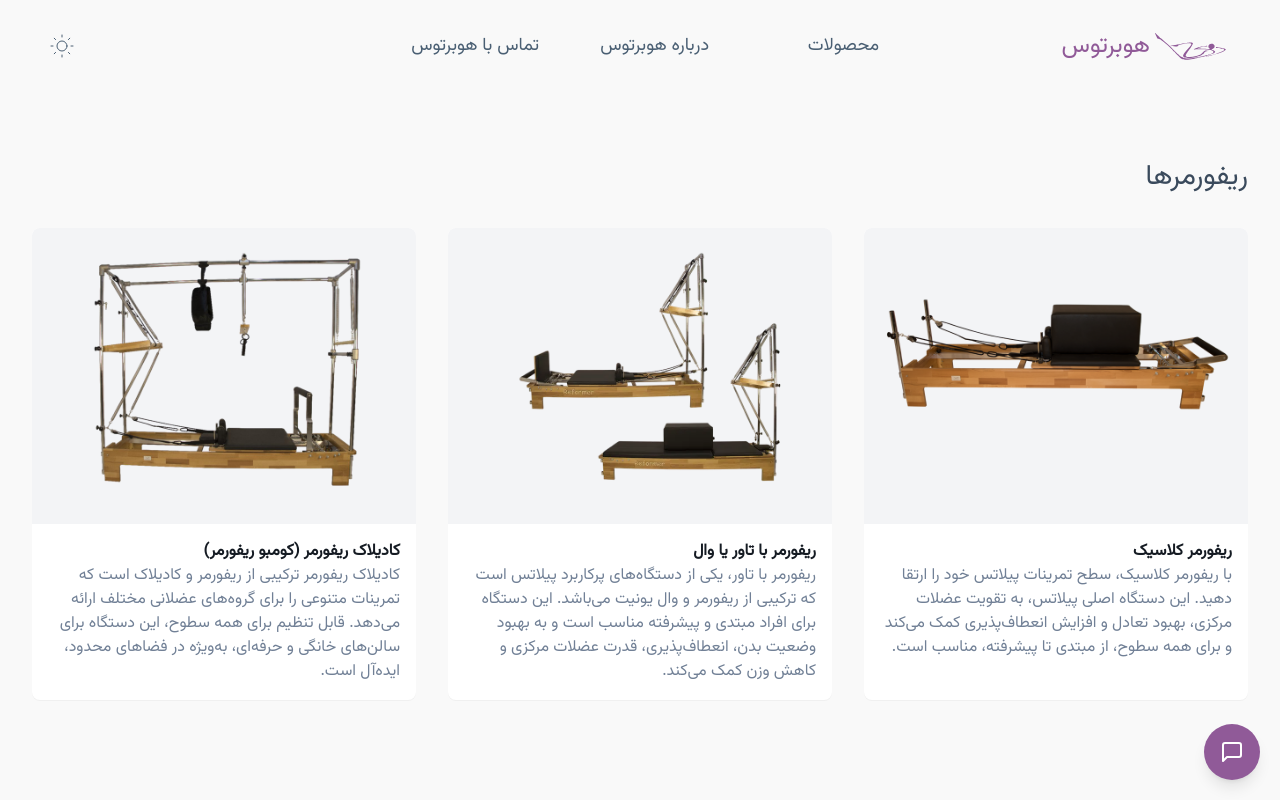
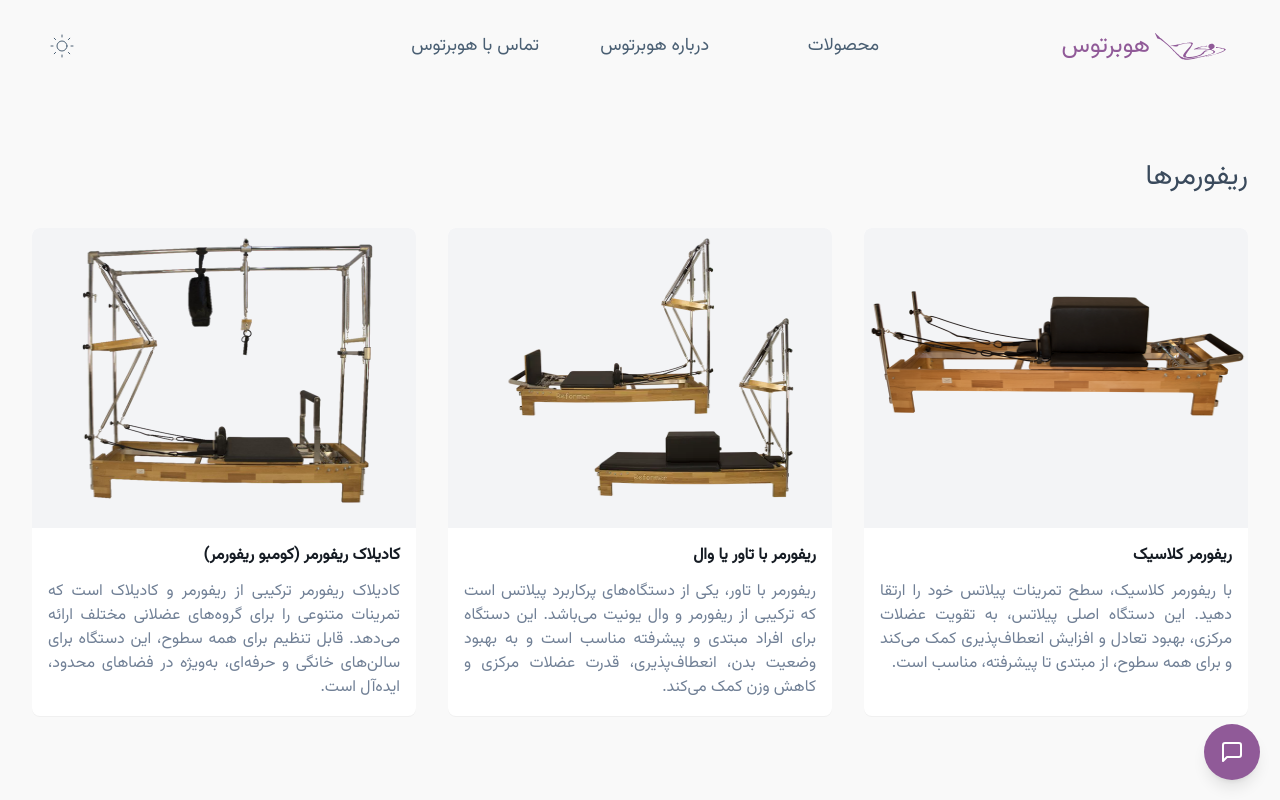
Before and after one commit to elhamest/hubertus-pilates-client, a Next.js app: page /collections/reformers in a window 1280 px wide. Shown: the top 800 px of the page. Built offline with nearby package versions, Linux system fonts and the light colour scheme.

Commit message:
Worked on collections

```diff
--- a/src/components/collections/CollectionGrid.jsx
+++ b/src/components/collections/CollectionGrid.jsx
@@ -11,18 +11,16 @@ export function CollectionGrid({ items }) {
             <div
               className={`relative overflow-hidden rounded-tl-lg rounded-tr-lg bg-gray-100 p-4 ${styles.imageWrapper}`}
             >
-              {/* w-full h-[300px] */}
               <Image
                 src={item?.image}
                 alt={item?.title}
-                // fill
-                // width={430}
-                style={{ objectFit: "cover", width: "100%", height: "auto" }}
+                fill
+                // style={{ objectFit: "cover", width: "100%", height: "auto" }}
                 // sizes="(max-width: 768px) 100vw, (max-width: 1200px) 50vw, 33vw"
                 priority={index < 6} // Load first 6 images immediately
               />
             </div>
-            <div className="p-4">
+            <div className={`p-4 ${styles.contentWrapper}`}>
               <h3 className={styles.boxTitle}>{item?.title}</h3>
               <p>{item?.desc}</p>
             </div>
--- a/src/components/collections/CollectionGrid.module.css
+++ b/src/components/collections/CollectionGrid.module.css
@@ -1,3 +1,8 @@
+.imageWrapper {
+  width: 100%;
+  height: 300px;
+}
+
 .imageWrapper img {
   display: block;
 }
@@ -6,6 +11,11 @@
   font-size: 16px;
   font-weight: 600;
   color: var(--dark-gray-color);
+  margin-bottom: 12px;
+}
+
+.contentWrapper > p {
+  text-align: justify;
 }
 
 @media (min-width: 768px) {
--- a/src/components/navbar/index.jsx
+++ b/src/components/navbar/index.jsx
@@ -24,7 +24,6 @@ export function Navbar() {
     setIsOpen(!isOpen);
   };
 
-  console.log("isOpen:", isOpen);
   const handleScroll = () => {
     if (window.scrollY > 0) {
       setIsScrolled(true);
@@ -139,7 +138,7 @@ export function Navbar() {
                 <Link
                   key={index}
                   href={menu?.path}
-                  className={`inline-block px-4 py-2 text-lg font-normal no-underline rounded-md dark:text-pureWhiteColor hover:text-primaryColor dark:hover:text-primaryColor focus:text-primaryColor focus:outline-none transition-all duration-300 hover:tracking-wide ${textGradientClass}`}
+                  className={`inline-block px-4 py-2 text-lg font-normal no-underline rounded-md dark:text-pureWhiteColor hover:text-primaryColor dark:hover:text-primaryColor focus:text-primaryColor transition-all duration-300 hover:tracking-wide ${textGradientClass}`}
                 >
                   {menu?.title}
                 </Link>
```
